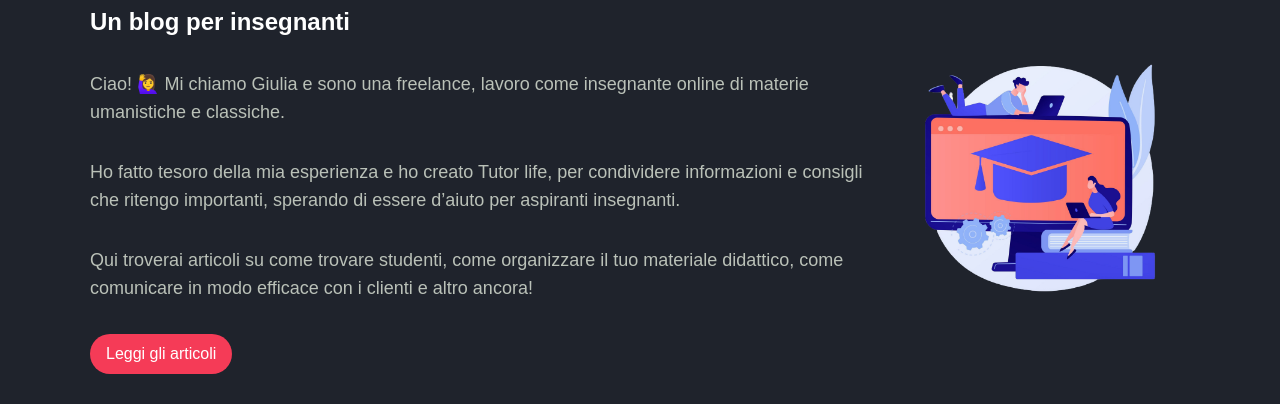
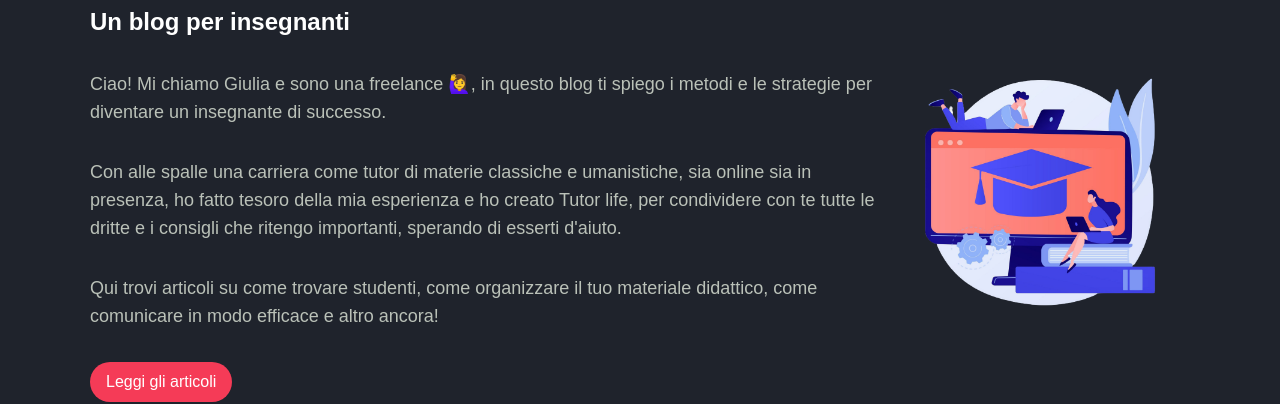
Before and after one commit to giuliadev95/blog, a Next.js app: page / in a window 1280 px wide. Shown: the part 792-1196 px from the top of the page. Built offline with nearby package versions, Linux system fonts and the light colour scheme.

Commit message:
fix: Edit about text.

```diff
--- a/src/components/frontend/(main)/About.tsx
+++ b/src/components/frontend/(main)/About.tsx
@@ -16,10 +16,11 @@ export default function About() {
                 <div className="flex flex-col items-center md:items-start gap-8 justify-center max-w-[800px]">
                     <h3 className="font-semibold text-white text-2xl mt-2 md:mt-6">Un blog per insegnanti</h3>
                     <p className="text-lightGrey font-light text-base md:text-lg">
-                    Ciao! 🙋‍♀️ Mi chiamo Giulia e sono una freelance, lavoro come insegnante online di materie umanistiche e classiche.
+                    Ciao! Mi chiamo Giulia e sono una freelance 🙋‍♀️, in questo blog ti spiego i metodi e le strategie per diventare un insegnante di successo.
                     </p>
-                    <p className="text-lightGrey font-light text-base md:text-lg">Ho fatto tesoro della mia esperienza e ho creato Tutor life, per condividere informazioni e consigli che ritengo importanti, sperando di essere d’aiuto per aspiranti insegnanti.</p>
-                    <p className="text-lightGrey font-light text-base md:text-lg">Qui troverai articoli su come trovare studenti, come organizzare il tuo materiale didattico, come comunicare in modo efficace con i clienti e altro ancora!</p>
+                    <p className="text-lightGrey font-light text-base md:text-lg">
+                        Con alle spalle una carriera come tutor di materie classiche e umanistiche, sia online sia in presenza, ho fatto tesoro della mia esperienza e ho creato Tutor life, per condividere con te tutte le dritte e i consigli che ritengo importanti, sperando di esserti d'aiuto.</p>
+                    <p className="text-lightGrey font-light text-base md:text-lg">Qui trovi articoli su come trovare studenti, come organizzare il tuo materiale didattico, come comunicare in modo efficace e altro ancora!</p>
                     <Link className="flex justify-center"
                     href={"/posts"}>
                         <button className="block bg-red rounded-[20px] text-white text-base px-4 py-2">
```
